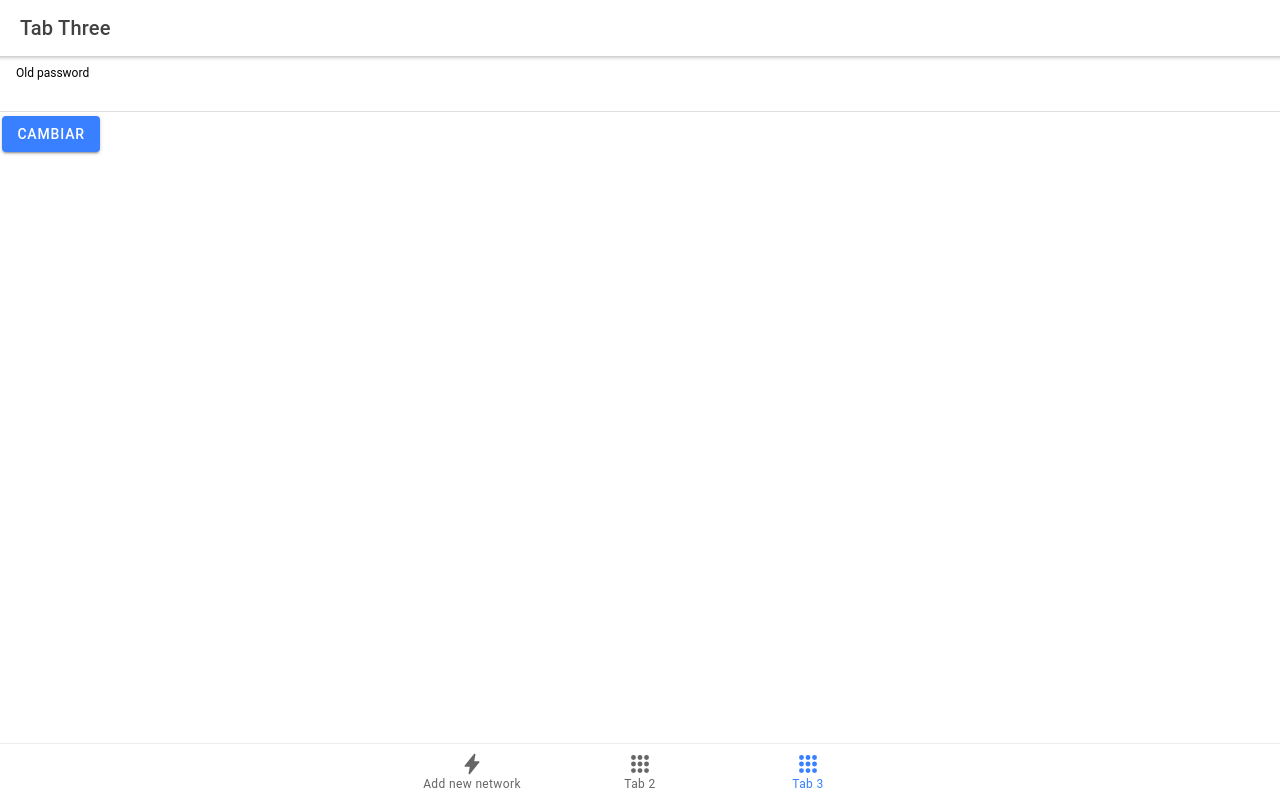
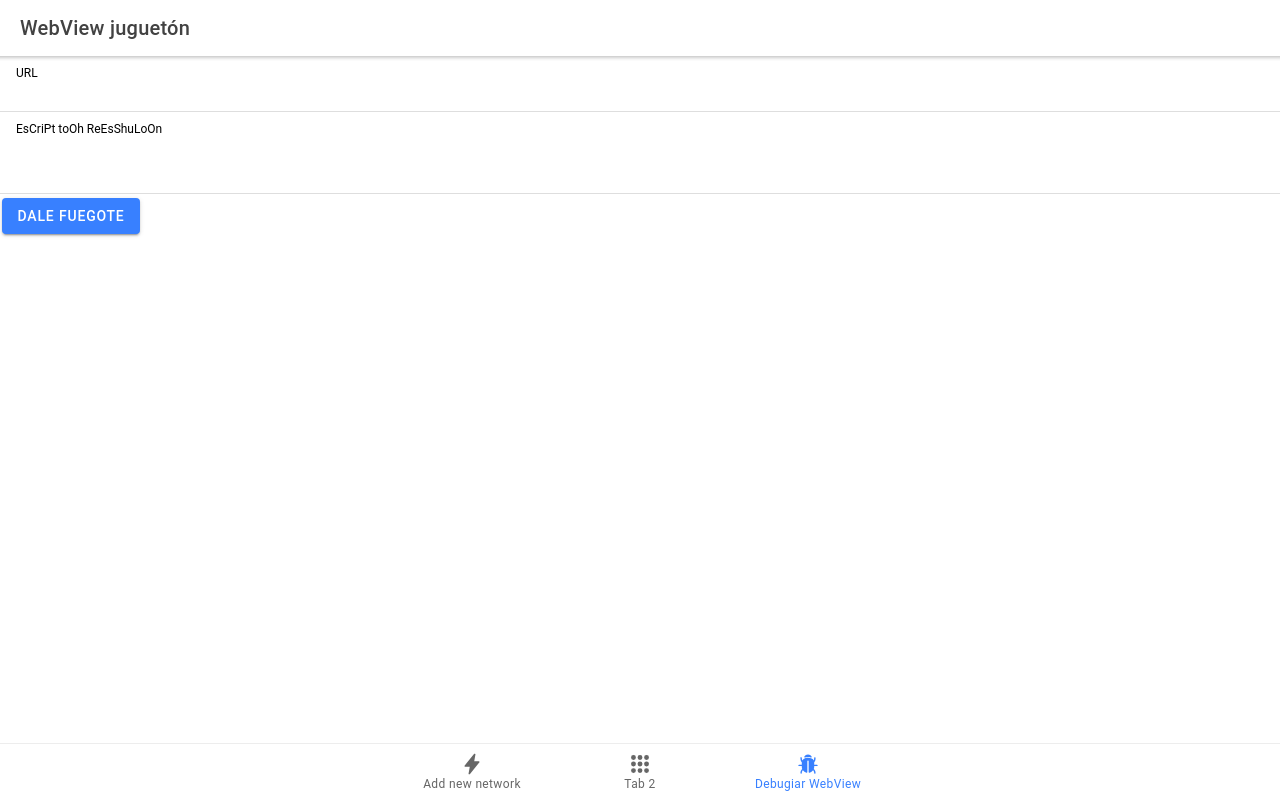
Before and after one commit to MEFS2019/ESWifi, a React (Create React App) app: page /tab3 in a window 1280 px wide. Built offline with nearby package versions, Linux system fonts and the light colour scheme.

Commit message:
feat: add debug webview  tab

```diff
--- a/src/App.js
+++ b/src/App.js
@@ -10,7 +10,7 @@ import {
   IonTabs
 } from "@ionic/react";
 import { IonReactRouter } from "@ionic/react-router";
-import { apps, flash } from "ionicons/icons";
+import { apps, flash, bug } from "ionicons/icons";
 import Tab2 from "pages/Tab2";
 import Tab3 from "pages/Tab3";
 import AddNetwork from "pages/AddNetwork";
@@ -56,8 +56,8 @@ const App = () => (
             <IonLabel>Tab 2</IonLabel>
           </IonTabButton>
           <IonTabButton tab="tab3" href="/tab3">
-            <IonIcon icon={apps} />
-            <IonLabel>Tab 3</IonLabel>
+            <IonIcon icon={bug} />
+            <IonLabel>Debugiar WebView</IonLabel>
           </IonTabButton>
         </IonTabBar>
       </IonTabs>
--- a/src/pages/Tab3.js
+++ b/src/pages/Tab3.js
@@ -1,23 +1,57 @@
-import React from "react";
+import React, { useState } from "react";
 import {
   IonHeader,
   IonToolbar,
   IonPage,
   IonTitle,
-  IonContent
+  IonContent,
+  IonItem,
+  IonLabel,
+  IonInput,
+  IonTextarea,
+  IonButton
 } from "@ionic/react";
-import ChangePassword from "components/forms/ChangePassword";
+
+import { InAppBrowser } from "@ionic-native/in-app-browser";
+
+let webView = null;
 
 const Tab3Page = () => {
+  const [url, setURL] = useState("");
+  const [script, setScript] = useState("");
+
+  const openWebView = () => {
+    webView = InAppBrowser.create(url, "_blank");
+    webView.on("loadstop").subscribe(() => {
+      webView.executeScript({ code: script });
+    });
+  };
+
   return (
     <IonPage>
       <IonHeader>
         <IonToolbar>
-          <IonTitle>Tab Three</IonTitle>
+          <IonTitle>WebView juguetón</IonTitle>
         </IonToolbar>
       </IonHeader>
       <IonContent>
-        <ChangePassword></ChangePassword>
+        <IonItem>
+          <IonLabel position="stacked">URL</IonLabel>
+          <IonInput
+            required
+            name="url"
+            onIonChange={ev => setURL(ev.detail.value)}
+          ></IonInput>
+        </IonItem>
+        <IonItem>
+          <IonLabel position="stacked">EsCriPt toOh ReEsShuLoOn</IonLabel>
+          <IonTextarea
+            required
+            name="script"
+            onIonChange={ev => setScript(ev.detail.value)}
+          ></IonTextarea>
+        </IonItem>
+        <IonButton onClick={openWebView}>Dale fuegote</IonButton>
       </IonContent>
     </IonPage>
   );
```
